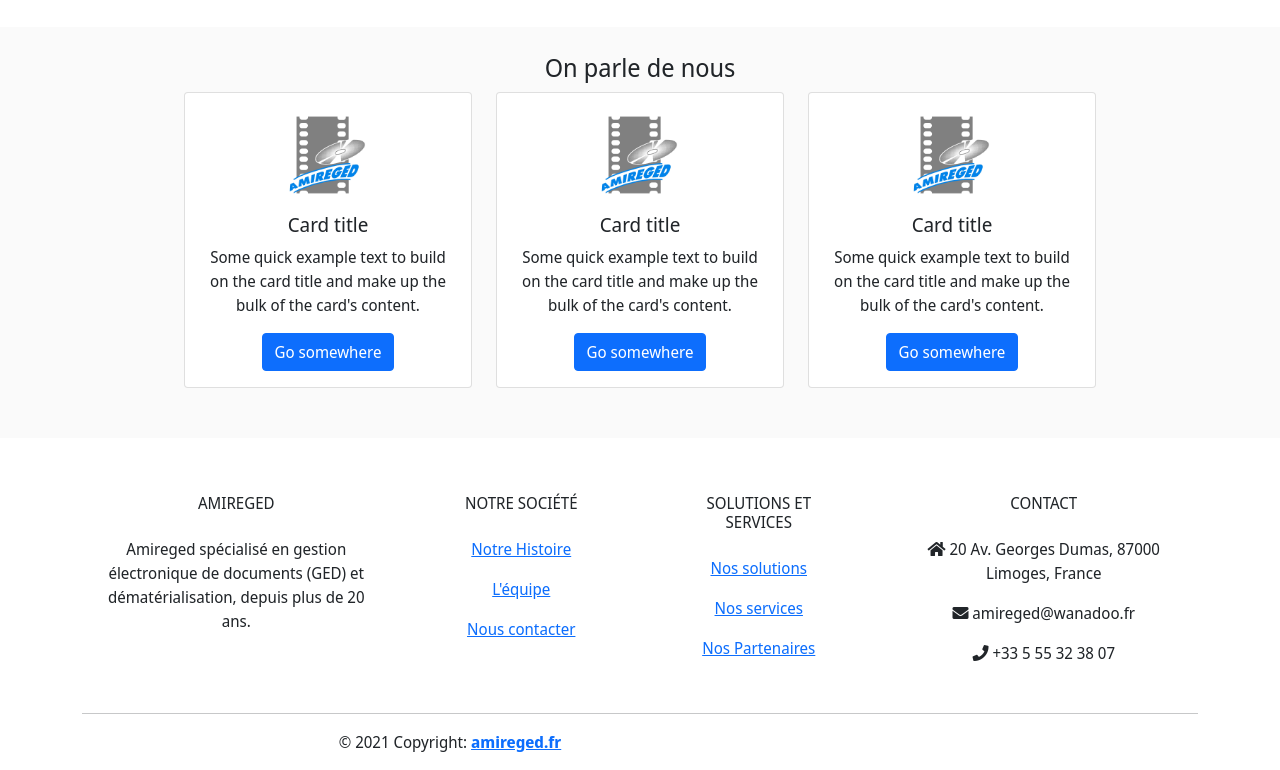
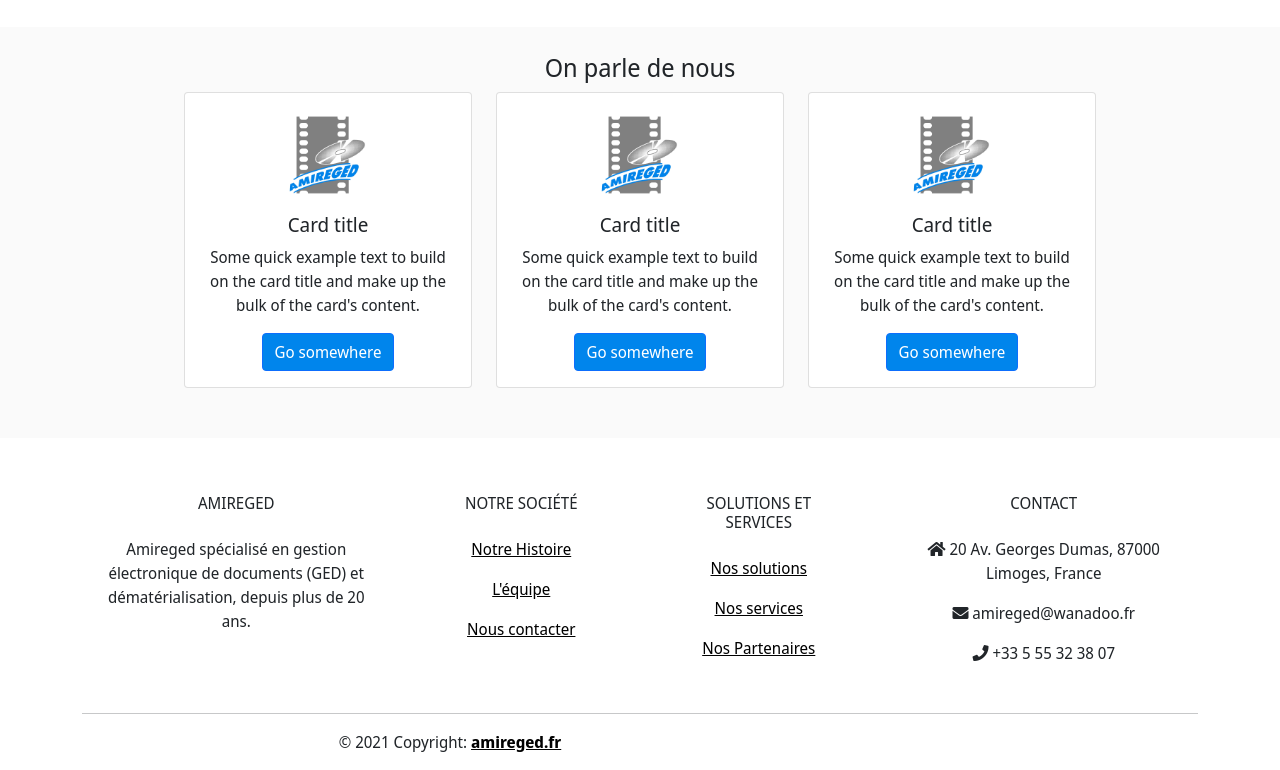
Before and after one commit to CatHarsis39/amireged-website, a plain HTML site: page index.html in a window 1280 px wide. Shown: the part 1235-2005 px from the top of the page. Drawn offline with nearby package versions, Linux system fonts and the light colour scheme.

Commit message:
footer links changed

```diff
--- a/styles.css
+++ b/styles.css
@@ -93,3 +93,11 @@ footer {
   margin: 0 auto;
   max-width: 80px;
 }
+
+.btn-primary {
+  background-color: #0085ec;
+}
+
+a {
+  color: black;
+}
```
